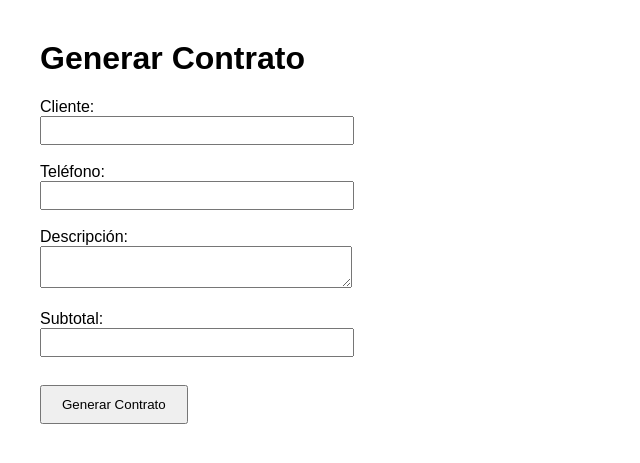
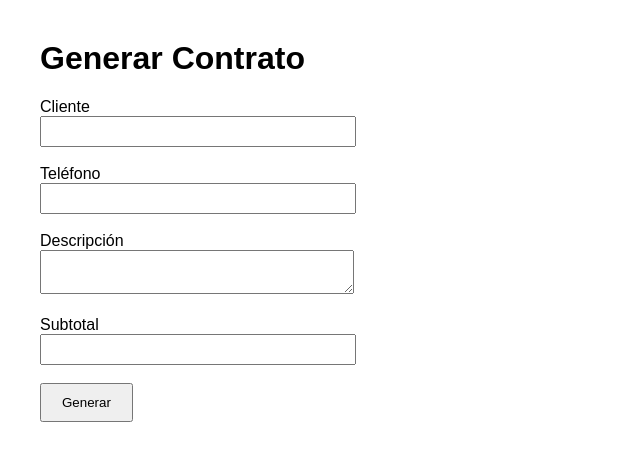
Before and after one commit to heyjuanma/cotizaciones-flask, a Flask app: page / in a window 1280 px wide. Shown: the top 463 px of the page, without its empty margins (0-640 px from the left). Run offline with Flask 3, Linux system fonts and the light colour scheme; some libraries are stand-ins or nearby versions.

Commit message:
Update formulario.html

```diff
--- a/templates/formulario.html
+++ b/templates/formulario.html
@@ -2,49 +2,46 @@
 <html lang="es">
 <head>
     <meta charset="UTF-8">
-    <title>Formulario de Contrato</title>
+    <title>Generar Contrato</title>
     <style>
-        body { font-family: Arial, sans-serif; margin: 40px; }
-        input, textarea { width: 300px; padding: 5px; }
-        button { padding: 10px 20px; margin-top: 10px; }
-        .flash { color: green; margin-bottom: 20px; }
-        .error { color: red; }
+        body { font-family: Arial; margin: 40px; }
+        input, textarea { width: 300px; padding: 6px; }
+        button { padding: 10px 20px; }
+        .msg { color: green; }
     </style>
 </head>
 <body>
+
 <h1>Generar Contrato</h1>
 
 {% with messages = get_flashed_messages() %}
   {% if messages %}
-            <ul>
-            {% for msg in messages %}
-                <li class="flash">{{ msg }}</li>
+    {% for m in messages %}
+      <p class="msg">{{ m }}</p>
     {% endfor %}
-            </ul>
   {% endif %}
 {% endwith %}
 
 <form method="POST">
-        <label>Cliente:</label><br>
-        <input type="text" name="cliente" required><br><br>
+    <label>Cliente</label><br>
+    <input name="cliente" required><br><br>
 
-        <label>Teléfono:</label><br>
-        <input type="text" name="telefono" required><br><br>
+    <label>Teléfono</label><br>
+    <input name="telefono" required><br><br>
 
-        <label>Descripción:</label><br>
+    <label>Descripción</label><br>
     <textarea name="descripcion" required></textarea><br><br>
 
-        <label>Subtotal:</label><br>
+    <label>Subtotal</label><br>
     <input type="number" step="0.01" name="subtotal" required><br><br>
 
-        <button type="submit">Generar Contrato</button>
+    <button type="submit">Generar</button>
 </form>
 
 {% if contrato %}
-        <h2>Contrato generado: {{ contrato }}</h2>
-        <a href="{{ url_for('descargar', contrato=contrato) }}">
-            Descargar PDF
-        </a>
+    <h3>Contrato {{ contrato }}</h3>
+    <a href="/descargar/{{ contrato }}">Descargar PDF</a>
 {% endif %}
+
 </body>
 </html>
```
Lines whose indentation alone changed are shown as unchanged.
